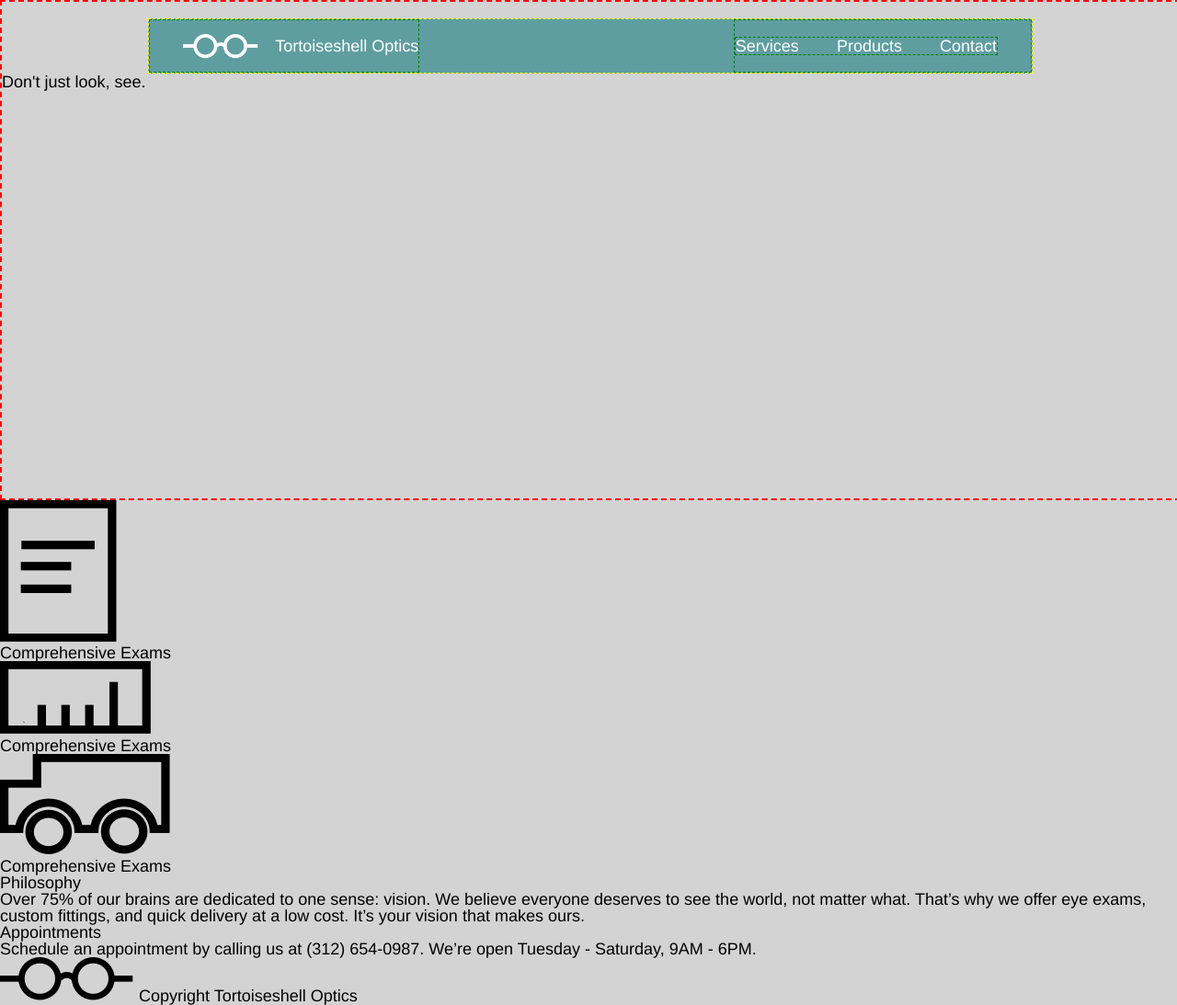
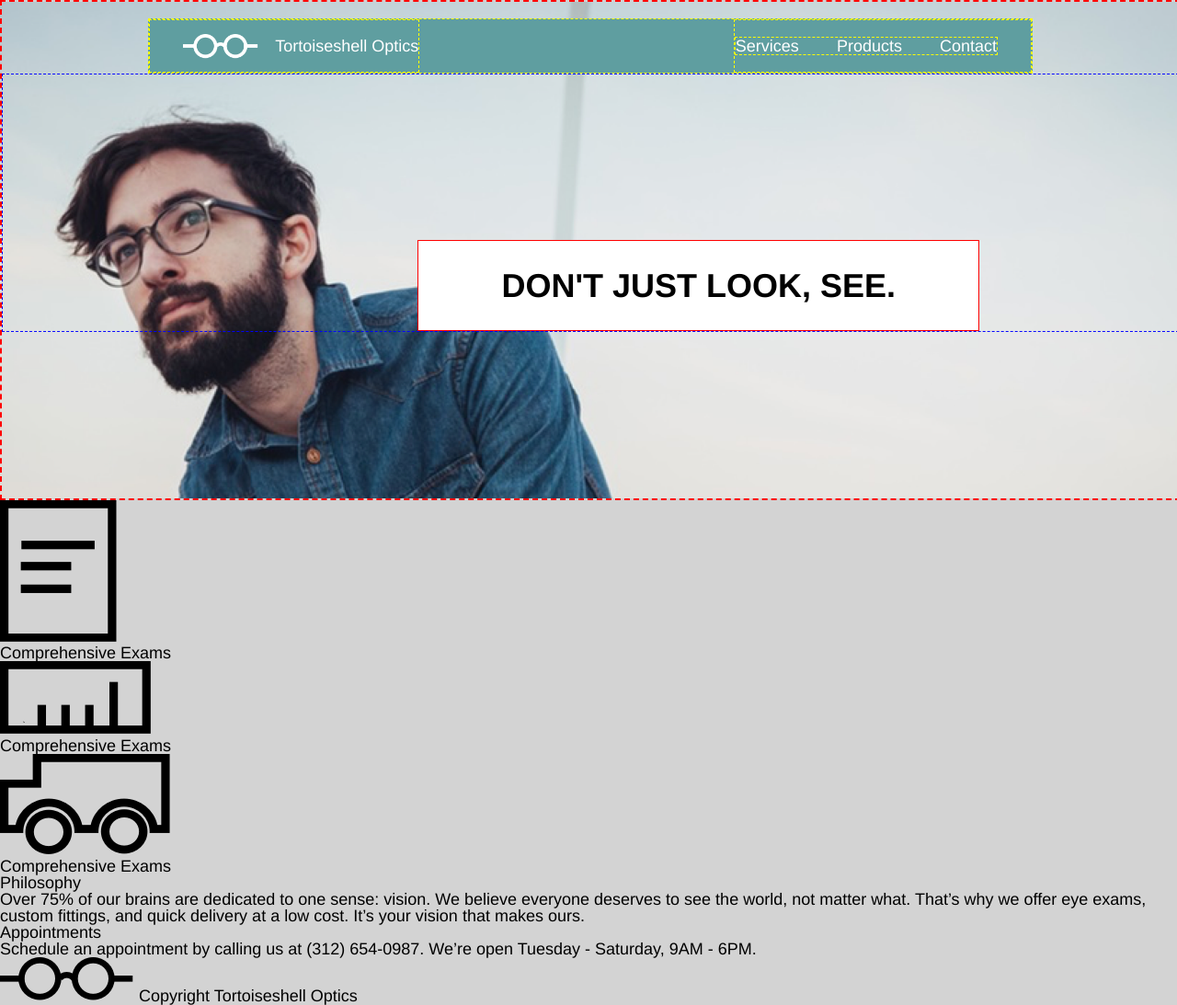
Before and after one commit to taratyoung/tortoiseshellOptics, a plain HTML site: page index.html in a window 1280 px wide. Shown: the whole page at 92% size. Drawn offline with Linux system fonts and the light colour scheme.

Commit message:
added background image to header and banner title.

```diff
--- a/resources/css/style.css
+++ b/resources/css/style.css
@@ -10,6 +10,11 @@ html {
 
 .header {
     border: 2px dashed red;
+    background-image: url("../images/glasses-bg.png");
+    background-position: center;
+    background-repeat: no-repeat;
+    background-size: cover;
+    display: block;
     height: 30rem;
     width: 100%;
 }
@@ -28,7 +33,7 @@ html {
 }
 
 .logo {
-    border: 1px dashed green;
+    border: 1px dashed yellow;
     align-items: center;
     display: flex;
 }
@@ -41,11 +46,11 @@ html {
 .logo span {}
 
 .menu {
-    border: 1px dashed green;
+    border: 1px dashed yellow;
 }
 
 .menu ul {
-    border: 1px dashed green;
+    border: 1px dashed yellow;
     margin: 1rem 2rem 1rem 0;
 }
 
@@ -56,3 +61,35 @@ html {
 .menu .products {
     margin: 0 2rem 0;
 }
+
+
+/*Main banner*/
+
+.banner-container {
+    border: 1px dashed blue;
+    display: block;
+}
+
+.main-banner {
+    display: flex;
+    justify-content: flex-end;
+    align-items: center;
+}
+
+.main-banner h1 {
+    border: 1px solid red;
+    background-color: white;
+    font-family: Helvetica;
+    font-size: 2rem;
+    font-weight: bold;
+    /*float: right;*/
+    line-height: 1.2;
+    margin-top: 10rem;
+    padding: 1.5rem 5rem;
+    position: relative;
+    right: 12rem;
+    text-transform: uppercase;
+}
+
+
+/*Header end*/
```
